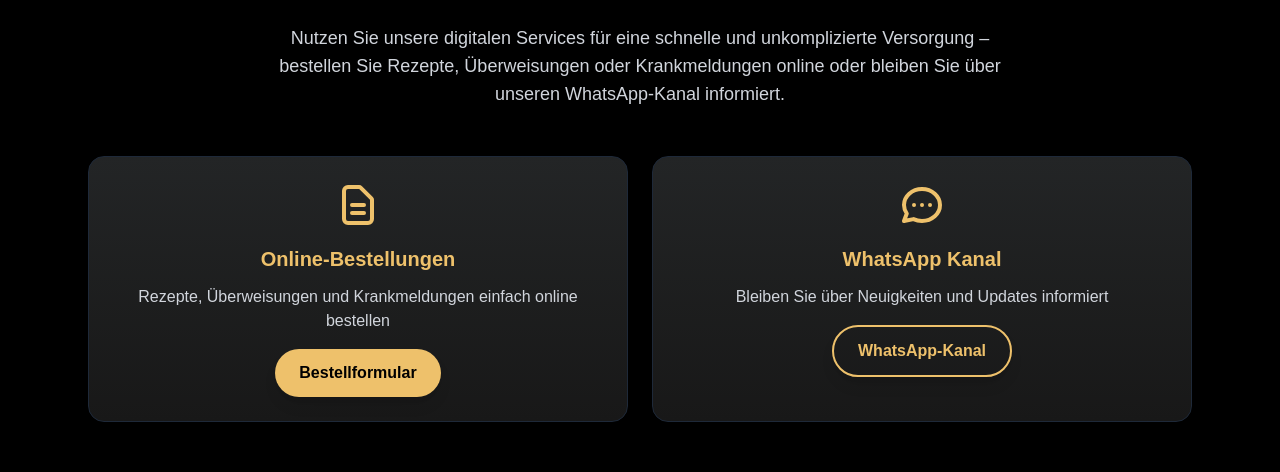
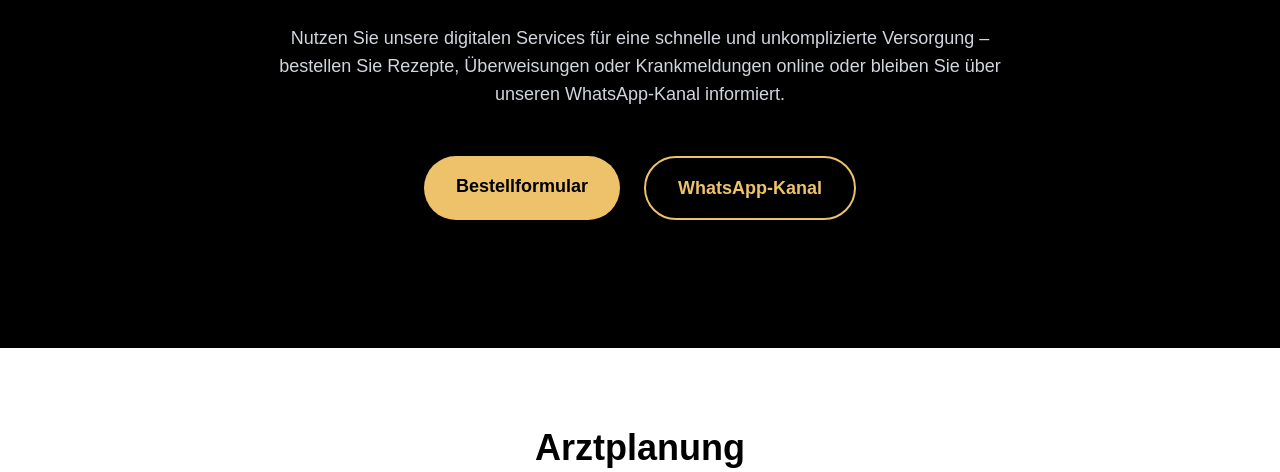
Before and after one commit to bahtiyarkerim92/praxis-kerim-website, a Next.js app: page /kontakt in a window 1280 px wide. Shown: the part 2482-2954 px from the top of the page. Built offline with nearby package versions, Linux system fonts and the light colour scheme; no server answers.

Commit message:
last update

```diff
--- a/src/app/kontakt/page.tsx
+++ b/src/app/kontakt/page.tsx
@@ -125,37 +125,23 @@
             {t('kontakt.digitalInfo')}
           </p>
 
-          {/* Digital Services Cards */}
+          {/* Digital Services Buttons */}
           <div className="flex flex-col sm:flex-row gap-6 justify-center mb-12">
-            <div className="flex-1 bg-gradient-to-b from-[#232526] to-[#181818] border border-gray-800 rounded-2xl shadow-xl p-6 text-center">
-              <svg className="w-12 h-12 mx-auto mb-4 text-[#EEC16B]" fill="none" stroke="currentColor" viewBox="0 0 24 24">
-                <path strokeLinecap="round" strokeLinejoin="round" strokeWidth="2" d="M9 12h6m-6 4h6m2 5H7a2 2 0 01-2-2V5a2 2 0 012-2h5.586a1 1 0 01.707.293l5.414 5.414a1 1 0 01.293.707V19a2 2 0 01-2 2z" />
-              </svg>
-              <h3 className="text-xl font-bold mb-3 text-[#EEC16B]">Online-Bestellungen</h3>
-              <p className="text-gray-300 mb-4">Rezepte, Überweisungen und Krankmeldungen einfach online bestellen</p>
             <a
               href="/bestellung"
-                className="inline-block px-6 py-3 rounded-full bg-[#EEC16B] text-black font-bold shadow-lg hover:scale-110 hover:shadow-[0_0_20px_#EEC16B] transition-transform"
+              className="inline-block px-8 py-4 rounded-full bg-[#EEC16B] text-black font-bold shadow-lg hover:scale-110 hover:shadow-[0_0_20px_#EEC16B] transition-transform text-lg"
             >
               {t('about.orderForm')}
             </a>
-            </div>
 
-            <div className="flex-1 bg-gradient-to-b from-[#232526] to-[#181818] border border-gray-800 rounded-2xl shadow-xl p-6 text-center">
-              <svg className="w-12 h-12 mx-auto mb-4 text-[#EEC16B]" fill="none" stroke="currentColor" viewBox="0 0 24 24">
-                <path strokeLinecap="round" strokeLinejoin="round" strokeWidth="2" d="M8 12h.01M12 12h.01M16 12h.01M21 12c0 4.418-4.03 8-9 8a9.863 9.863 0 01-4.255-.949L3 20l1.395-3.72C3.512 15.042 3 13.574 3 12c0-4.418 4.03-8 9-8s9 3.582 9 8z" />
-              </svg>
-              <h3 className="text-xl font-bold mb-3 text-[#EEC16B]">WhatsApp Kanal</h3>
-              <p className="text-gray-300 mb-4">Bleiben Sie über Neuigkeiten und Updates informiert</p>
             <a
               href="https://wa.me/message/36BZWKZMJIWKG1"
               target="_blank"
               rel="noopener noreferrer"
-                className="inline-block px-6 py-3 rounded-full border-2 border-[#EEC16B] text-[#EEC16B] font-bold hover:bg-[#EEC16B] hover:text-black shadow-lg hover:scale-110 hover:shadow-[0_0_20px_#EEC16B] transition-transform"
+              className="inline-block px-8 py-4 rounded-full border-2 border-[#EEC16B] text-[#EEC16B] font-bold hover:bg-[#EEC16B] hover:text-black shadow-lg hover:scale-110 hover:shadow-[0_0_20px_#EEC16B] transition-transform text-lg"
             >
               {t('about.whatsappChannel')}
             </a>
-            </div>
           </div>
 
         </div>
```
Lines whose indentation alone changed are shown as unchanged.
